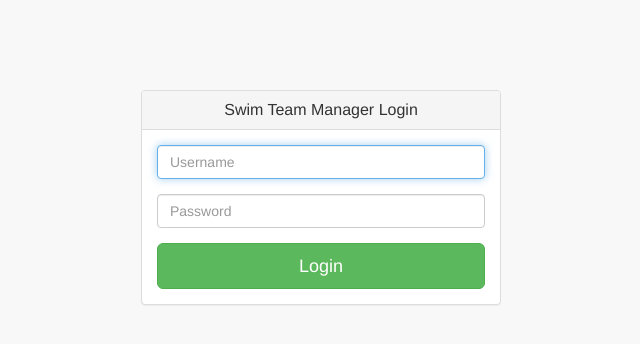
After one commit to pacnos/SwimTeamManager, a Django app: page /login/ in a window 1280 px wide. The commit adds this page. Shown: the top 344 px of the page, without its empty margins (319-959 px from the left). Run offline with Django 3.2, Linux system fonts and the light colour scheme; some libraries are stand-ins or nearby versions.

Commit message:
- Restructure Design System - Basic Login function implementation

```diff
--- /dev/null
+++ b/AdminBackend/templates/admin/login.html
@@ -0,0 +1,41 @@
+{% extends 'base.html' %}
+{% load static %}
+
+{% block css %}
+    <link href="{% static "admin/css/login.css" %}" rel="stylesheet" type="text/css">
+{% endblock %}
+
+{% block body %}
+   <div class="container">
+        <div class="row">
+            <div class="col-md-4 col-md-offset-4">
+                <div class="login-panel panel panel-default">
+                    <div class="panel-heading" style="text-align: center;">
+                        <h3 class="panel-title">Swim Team Manager Login</h3>
+                    </div>
+                    <div class="panel-body">
+                        {% if form.errors %}
+                            <p></p>
+                        {% endif %}
+
+                        <form method="post" action="{% url 'login' %}" role="form">
+                            {% csrf_token %}
+                            <fieldset>
+                                <div class="form-group">
+                                    <input class="form-control" placeholder="Username" name="{{ form.username.html_name }}" value="{{ form.username.value|default_if_none:"" }}" type="text" autofocus>
+                                </div>
+                                <div class="form-group">
+                                    <input class="form-control" placeholder="Password" name="{{ form.password.html_name }}" type="password" value="">
+                                </div>
+                                <input type="hidden" name="next" value="{{ next }}" />
+                                <input type="submit" class="btn btn-lg btn-success btn-block" value="Login" />
+                            </fieldset>
+                        </form>
+                    </div>
+                </div>
+            </div>
+        </div>
+    </div>
+
+
+{% endblock %}
--- a/AdminBackend/urls.py
+++ b/AdminBackend/urls.py
@@ -6,6 +6,8 @@ app_name = 'AdminBackend'
 
 urlpatterns = [
     url(r'^$', views.UserManagementView.as_view(), name='overview'),
+
+
 
     url(r'^user/create/$', views.UserCreateView.as_view(), name='userCreate'),
     url(r'^user/edit/(?P<pk>[0-9]+)/$', views.UserEditView.as_view(), name='userEdit'),
--- a/AdminBackend/views/views.py
+++ b/AdminBackend/views/views.py
@@ -1,7 +1,9 @@
-from django.contrib.auth.models import User, Group
+from django.contrib.auth.models import User
+from django.contrib.auth.views import LoginView
 from django.urls import reverse_lazy
 
-from django.views.generic import ListView, DeleteView
+from django.views.generic import ListView
+
 from django.views.generic.edit import FormView
 
 from AdminBackend.forms.forms import BasicUserForm, FullUserForm
@@ -124,3 +126,14 @@ class UserEditView(FormView):
 
         # Go to overview page
         return super(UserEditView, self).form_valid(form)
+
+
+class TMLoginView(LoginView):
+    template_name = "admin/login.html"
+
+    def get_context_data(self, **kwargs):
+        context = super(TMLoginView, self).get_context_data(**kwargs)
+
+        context["title"] = "Login"
+
+        return context
--- a/SwimTeamManager/settings.py
+++ b/SwimTeamManager/settings.py
@@ -13,6 +13,8 @@ https://docs.djangoproject.com/en/1.10/ref/settings/
 import os
 
 # Build paths inside the project like this: os.path.join(BASE_DIR, ...)
+from django.urls.base import reverse
+
 BASE_DIR = os.path.dirname(os.path.dirname(os.path.abspath(__file__)))
 
 
@@ -119,6 +121,10 @@ USE_TZ = True
 # Date formats
 SHORT_DATE_FORMAT = "d.m.Y"
 
+# Default urls
+LOGIN_REDIRECT_URL = "dashboard"
+LOGIN_URL = "login"
+
 # Static files (CSS, JavaScript, Images)
 # https://docs.djangoproject.com/en/1.10/howto/static-files/
 
--- a/SwimTeamManager/urls.py
+++ b/SwimTeamManager/urls.py
@@ -16,9 +16,12 @@ Including another URLconf
 from django.conf.urls import url, include
 
 from TeamManager.views import views
+from AdminBackend.views import views as admin_views
 
 urlpatterns = [
     url(r'^$', views.DashboardView.as_view(), name='dashboard'),
+    url(r'^login/$', admin_views.TMLoginView.as_view(), name='login'),
+
     url(r'^team/', include('TeamManager.urls')),
     url(r'^admin/', include('AdminBackend.urls'))
 ]
--- /dev/null
+++ b/templates/base.html
@@ -0,0 +1,63 @@
+<!DOCTYPE html>
+<html lang="en">
+
+<head>
+    {% load static %}
+    <meta charset="utf-8">
+    <meta http-equiv="X-UA-Compatible" content="IE=edge">
+    <meta name="viewport" content="width=device-width, initial-scale=1">
+    <meta name="description" content="">
+    <meta name="author" content="">
+
+    <title>Swim Team Manager - {{ title|default:"" }}</title>
+
+    <!-- Bootstrap Core CSS -->
+    <link href="{% static "base/css/bootstrap.min.css" %}" rel="stylesheet">
+
+    <!-- MetisMenu CSS -->
+    <link href="{% static "base/css/metisMenu.min.css" %}" rel="stylesheet">
+
+    <!-- Custom CSS -->
+    <link href="{% static "base/css/sb-admin-2.css" %}" rel="stylesheet">
+
+    <!-- Custom Fonts -->
+    <link href="{% static "base/css/font-awesome.min.css" %}" rel="stylesheet" type="text/css">
+
+    {% block css %}
+
+    {% endblock %}
+
+    <!-- HTML5 Shim and Respond.js IE8 support of HTML5 elements and media queries -->
+    <!-- WARNING: Respond.js doesn't work if you view the page via file:// -->
+    <!--[if lt IE 9]>
+        <script src="https://oss.maxcdn.com/libs/html5shiv/3.7.0/html5shiv.js"></script>
+        <script src="https://oss.maxcdn.com/libs/respond.js/1.4.2/respond.min.js"></script>
+    <![endif]-->
+
+</head>
+
+<body>
+
+    {% block body %}
+
+    {% endblock %}
+
+    <!-- jQuery -->
+    <script src="{% static "base/js/jquery.min.js" %}"></script>
+
+    <!-- Bootstrap Core JavaScript -->
+    <script src="{% static "base/js/bootstrap.min.js" %}"></script>
+
+    <!-- Metis Menu Plugin JavaScript -->
+    <script src="{% static "base/js/metisMenu.min.js" %}"></script>
+
+    <!-- Custom Theme JavaScript -->
+    <script src="{% static "base/js/sb-admin-2.min.js" %}"></script>
+
+    {% block javascript %}
+
+    {% endblock %}
+
+</body>
+
+</html>
```
Also changed, not shown: AdminBackend/mixins/group_mixins.py (added, +11 -0 lines), templates/base_backend.html (+3 -60 lines), AdminBackend/mixins/__init__.py (added), 2 other files.
